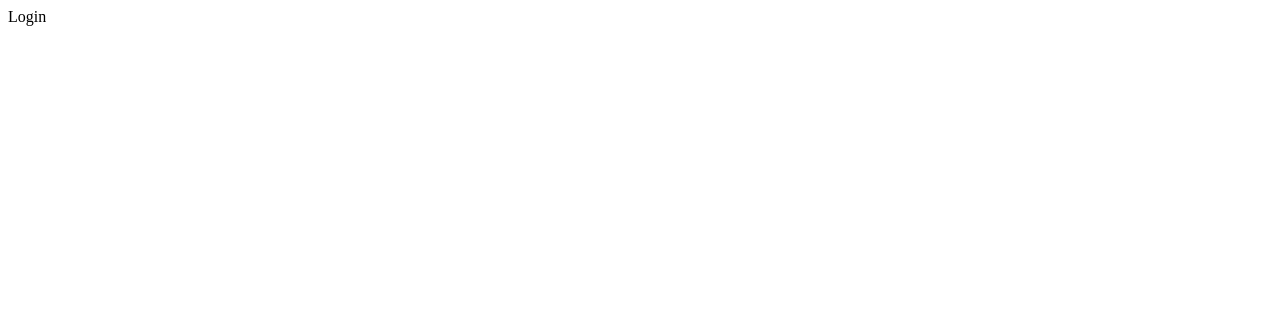
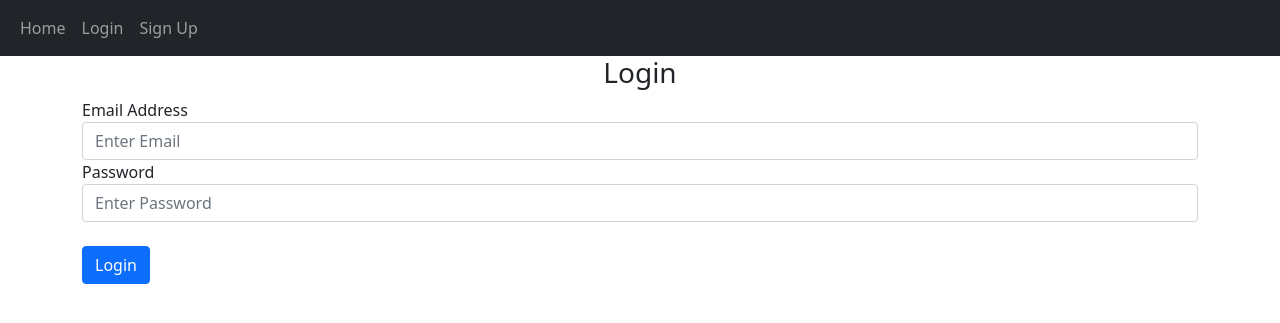
Before and after one commit to MarcelKolodziej/Flask-Blog, a Flask app: page /login in a window 1280 px wide. Before the commit the part shown is almost empty. Shown: the top 323 px of the page. Run offline with Flask 2, Linux system fonts and the light colour scheme.

Commit message:
login page done

```diff
--- a/website/auth.py
+++ b/website/auth.py
@@ -1,15 +1,15 @@
-from flask import Blueprint
+from flask import Blueprint, render_template, redirect, url_for
 
 auth = Blueprint("auth", __name__)
 
 @auth.route("/login")
 def login():
-    return "Login"
+    return render_template("login.html")
 
 @auth.route("/sign-up")
 def signup():
-    return "Sign up"
+    return render_template("signup.html")
 
 @auth.route("/logout")
 def logout():
-    return "Logout"
+    return redirect(url_for("views.home"))
--- a/website/templates/base.html
+++ b/website/templates/base.html
@@ -33,10 +33,10 @@
       </div>
     </nav>
     <div class="container">{% block content %}{% endblock %}</div>
-    <script
+    <script>
       src="https://cdn.jsdelivr.net/npm/bootstrap@5.0.2/dist/js/bootstrap.bundle.min.js"
       integrity="sha384-MrcW6ZMFYlzcLA8Nl+NtUVF0sA7MsXsP1UyJoMp4YLEuNSfAP+JcXn/tWtIaxVXM"
       crossorigin="anonymous"
-    ></script>
+    </script>
   </body>
 </html>
--- a/website/templates/home.html
+++ b/website/templates/home.html
@@ -1,5 +1,5 @@
 {% extends "base.html" %}
 {% block title %} Home {% endblock %}
 {% block content %}
-<h1>Hello this is a test! </h1>
+<h1>Hello this is a test!</h1>
 {% endblock %}
--- a/website/templates/login.html
+++ b/website/templates/login.html
@@ -0,0 +1,22 @@
+{% extends "base.html" %} {% block title %} Login {% endblock %} {% block content %}
+<form method="POST">
+    <h3 align="center">Login</h3>
+    <div class="form-group">
+        <label for="email">Email Address</label>
+        <input type="text"
+               id="email"
+               name="email"
+               class="form-control"
+               placeholder="Enter Email"/>
+        <label for="password">Password</label>
+        <input type="password"
+               id="password"
+               name="password"
+               class="form-control"
+               placeholder="Enter Password"/>
+    </div>
+    <br/>
+    <div align="center"></div>
+    <button class="btn btn-primary" type="submit">Login</button>
+</form>
+{% endblock %}
```
Also changed, not shown: website/templates/signup.html (+23 -2 lines).
